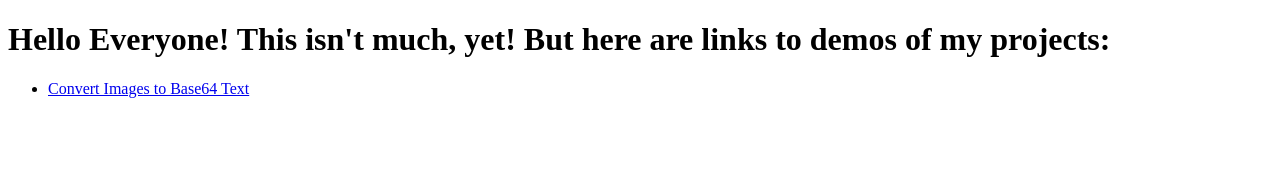
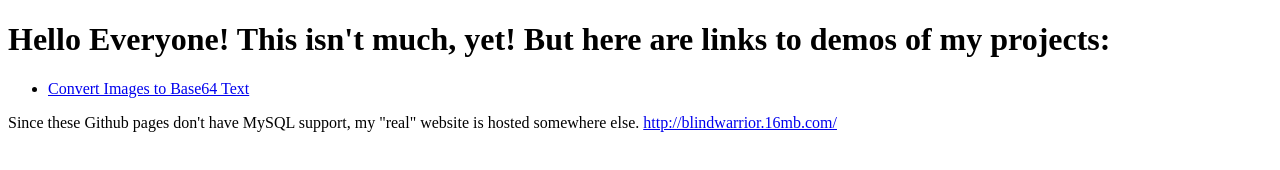
Before and after one commit to JustinEldracher/JustinEldracher.github.io, a plain HTML site: page index.html in a window 1280 px wide. Drawn offline with Linux system fonts and the light colour scheme.

Commit message:
Update index.html

```diff
--- a/index.html
+++ b/index.html
@@ -8,5 +8,9 @@
 	  	<ul style="list-type: none;">
 			<li><a href="image-converter.html">Convert Images to Base64 Text</a></li>
 		</ul>
+		<p>
+			Since these Github pages don't have MySQL support, my "real" website is hosted somewhere else.
+			<a href="http://blindwarrior.16mb.com/" target="_blank">http://blindwarrior.16mb.com/</a>
+		</p>
 	</body>
 </html>
```
